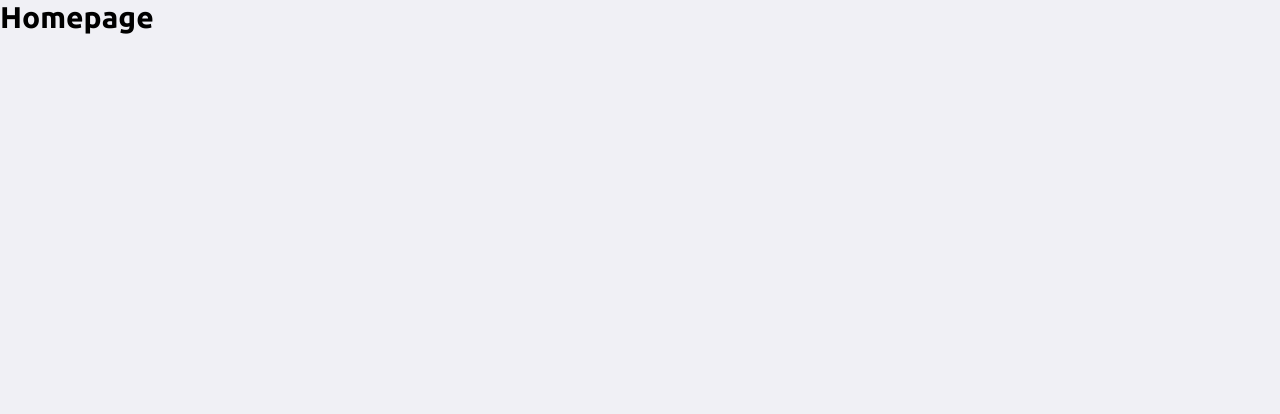
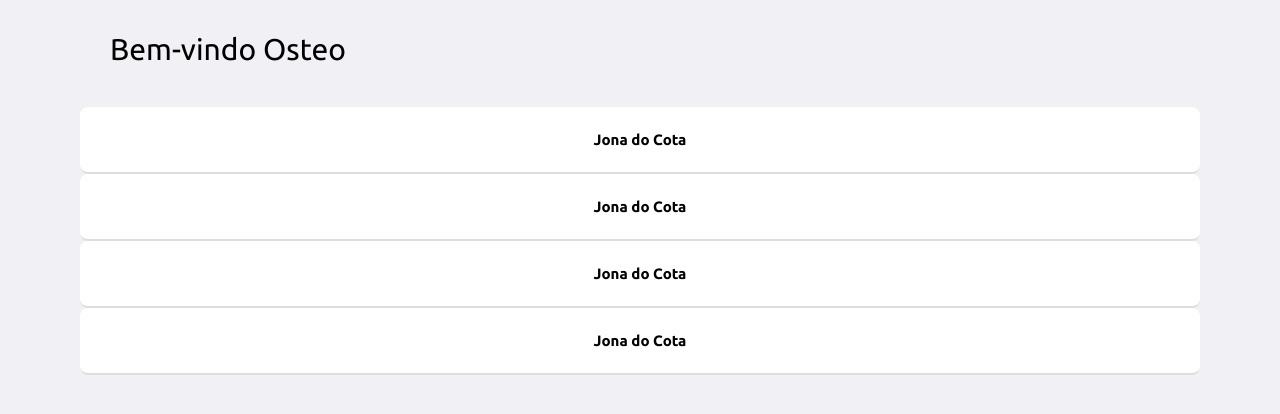
Before and after one commit to Project-Osteo/WebApp, a React (Create React App) app in the folder frontend/: page /homepage in a window 1280 px wide. Shown: the top 414 px of the page. Built offline with nearby package versions, Linux system fonts and the light colour scheme.

Commit message:
inicio homepage

```diff
--- a/frontend/src/pages/Homepage/index.js
+++ b/frontend/src/pages/Homepage/index.js
@@ -1,7 +1,38 @@
 import React from 'react';
+import { Link } from 'react-router-dom';
+
+import './styles.css';
 
 export default function Homepage() {
    return(
-       <h1>Homepage</h1>
+      <div className="homepage-container">
+          <header>
+              <span>Bem-vindo Osteo</span>
+
+          </header>
+
+        <ul>
+            <li>
+                <strong>
+                    Jona do Cota
+                </strong>
+            </li>
+            <li>
+                <strong>
+                    Jona do Cota
+                </strong>
+            </li>
+            <li>
+                <strong>
+                    Jona do Cota
+                </strong>
+            </li>
+            <li>
+                <strong>
+                    Jona do Cota
+                </strong>
+            </li>
+        </ul>
+      </div>
    );
 }
--- a/frontend/src/pages/Homepage/styles.css
+++ b/frontend/src/pages/Homepage/styles.css
@@ -0,0 +1,31 @@
+.homepage-container {
+    width: 100%;
+    max-width: 1180px;
+    padding: 0 30px;
+    margin: 32px auto;
+}
+
+.homepage-container header {
+    display: flex;
+    align-items: center;
+    margin-bottom: 40px;
+}
+
+.homepage-container header span {
+    font-size: 30px;
+    margin-left: 30px;
+}
+
+.homepage-container ul {
+    list-style-type: none;
+    padding: 0;
+    text-align: center;
+}
+
+.homepage-container ul li {
+    background: #FFF;
+    padding: 24px;
+    border-radius: 8px;
+    border-bottom: 2px solid #ddd;
+    position: relative;
+}
```
Also changed, not shown: 1 other file (tests, documents, lock files or other folders).
